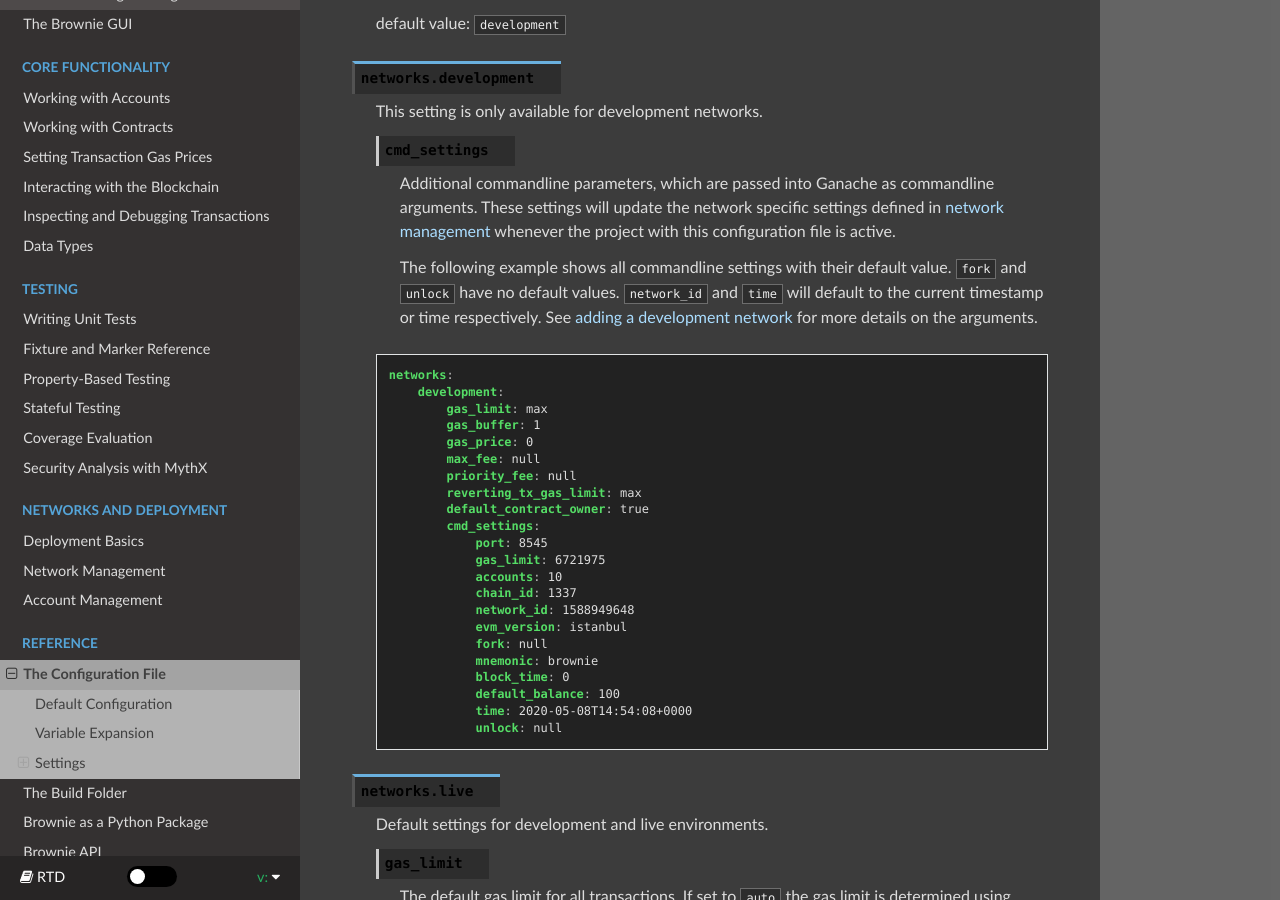
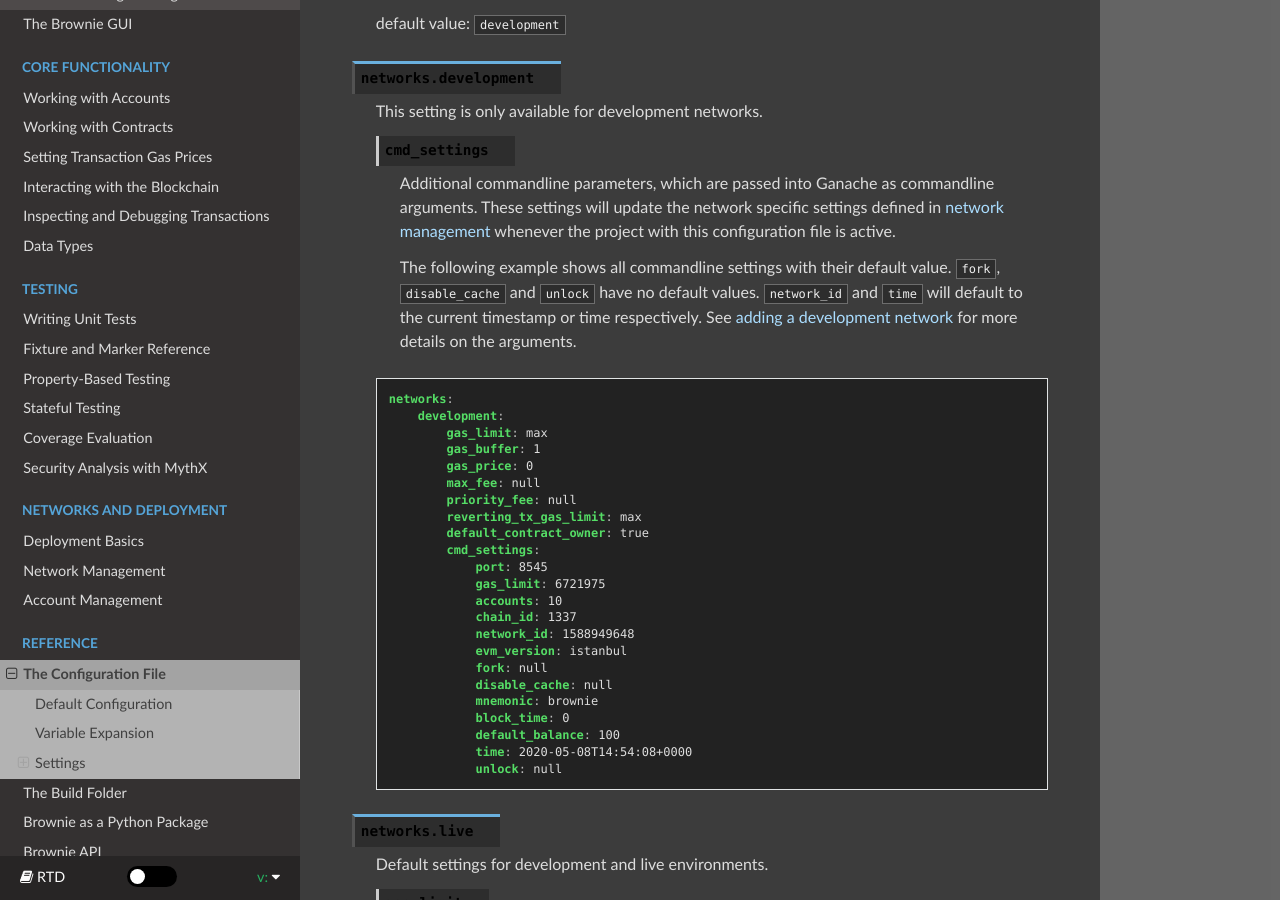
Before and after one commit to eth-brownie/brownie, a Sphinx documentation site: the page built from docs/config.rst, in a window 1280 px wide and 900 px high, scrolled down 2056 px. Built offline with Sphinx 7.4.7 and the Read the Docs theme 2.0.0, drawn with Linux system fonts in a browser that asks for light colours.

Commit message:
docs: add docs about disable_cache

```diff
--- a/docs/config.rst
+++ b/docs/config.rst
@@ -104,7 +104,7 @@ Networks
 
         Additional commandline parameters, which are passed into Ganache as commandline arguments. These settings will update the network specific settings defined in :ref:`network management<adding-network>` whenever the project with this configuration file is active.
 
-        The following example shows all commandline settings with their default value. ``fork`` and ``unlock`` have no default values. ``network_id`` and ``time`` will default to the current timestamp or time respectively. See :ref:`adding a development network<adding-network>` for more details on the arguments.
+        The following example shows all commandline settings with their default value. ``fork``, ``disable_cache`` and ``unlock`` have no default values. ``network_id`` and ``time`` will default to the current timestamp or time respectively. See :ref:`adding a development network<adding-network>` for more details on the arguments.
 
     .. code-block:: yaml
 
@@ -125,6 +125,7 @@ Networks
                     network_id: 1588949648
                     evm_version: istanbul
                     fork: null
+                    disable_cache: null
                     mnemonic: brownie
                     block_time: 0
                     default_balance: 100
--- a/docs/network-management.rst
+++ b/docs/network-management.rst
@@ -101,6 +101,7 @@ The following optional fields may be given for development networks, which are p
     * ``network_id``: The network id as integer used by ganache to identify itself. Defaults to the current timestamp or the network id of the forked chain.
     * ``evm_version``: The EVM ruleset to use. Default is the most recent available.
     * ``fork``: If given, the local client will fork from another currently running Ethereum client. The value may be an HTTP location and port of the other client, e.g. ``http://localhost:8545``, or the ID of a production network, e.g. ``mainnet``. See :ref:`Using a Forked Development Network <network-management-fork>`.
+    * ``disable_cache``: If true, disables caching of all forking requests.
     * ``block_time``: The time waited between mining blocks. Defaults to instant mining.
     * ``default_balance``: The starting balance for all unlocked accounts. Can be given as unit string like "1000 ether" or "50 gwei" or as an number **in Ether**. Will default to 100 ether.
     * ``time``: Date (ISO 8601) that the first block should start. Use this feature, along with :func:`Chain.sleep <Chain.sleep>` to test time-dependent code. Defaults to the current time.
```
